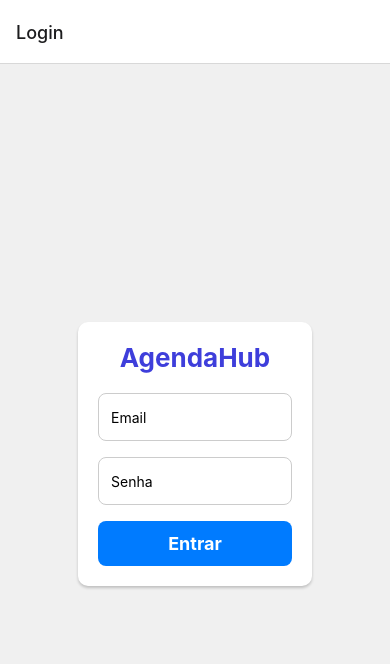
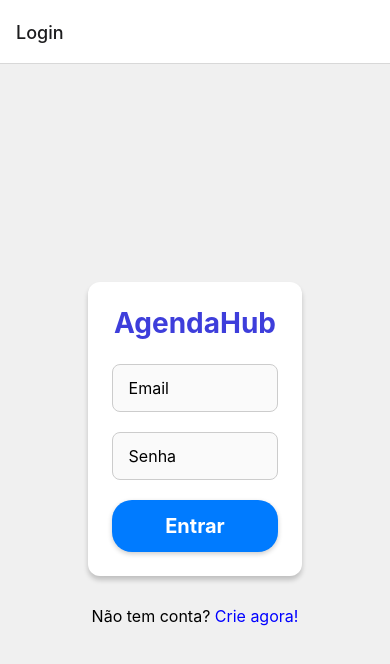
Before and after one commit to agendahub-k2/agendahub, a React Native app: screen /Login in a window 390 px wide. Shown: the top 664 px of the page. Built offline with nearby package versions, Linux system fonts and the light colour scheme.

Commit message:
criando tela de cadastro e login

```diff
--- a/App.js
+++ b/App.js
@@ -3,58 +3,55 @@ import { ActivityIndicator, View } from 'react-native';
 import AsyncStorage from '@react-native-async-storage/async-storage';
 import { NavigationContainer } from '@react-navigation/native';
 import { createStackNavigator } from '@react-navigation/stack';
-import Login from './components/Login';
-import Home from './components/Home'; // Verifique o nome correto dos componentes
+import Login from './src/components/Login';
+import Home from './src/components/Home';
+import styles from './src/styles/styles';
 
 const Stack = createStackNavigator();
 
 export default function App() {
-  const [isAuthenticated, setIsAuthenticated] = useState(null); // Estado para controle de autenticação
-  const [loading, setLoading] = useState(true); // Estado de loading
+  const [isAuthenticated, setIsAuthenticated] = useState(null);
+  const [loading, setLoading] = useState(true);
 
   useEffect(() => {
     const checkAuthentication = async () => {
       try {
-        // Pegando o token armazenado no AsyncStorage
         const token = await AsyncStorage.getItem('userToken');
         console.log('token: ' + token);
 
         if (token) {
-          // Fazendo a requisição com o token recuperado
           const response = await fetch('http://localhost:8080/user/authenticate', {
             method: 'GET',
             headers: {
-              'Authorization': `Bearer ${token}`, // Passando o token no cabeçalho
+              'Authorization': `Bearer ${token}`,
             },
           });
 
           if (response.ok) {
-            setIsAuthenticated(true); // Usuário está autenticado
+            setIsAuthenticated(true);
           } else {
-            setIsAuthenticated(false); // Usuário não está autenticado
+            setIsAuthenticated(false);
           }
         } else {
-          setIsAuthenticated(false); // Se não tiver token, não está autenticado
+          setIsAuthenticated(false);
         }
       } catch (error) {
         console.error('Erro ao verificar autenticação:', error);
-        setIsAuthenticated(false); // Se houver erro, considerar como não autenticado
+        setIsAuthenticated(false);
       } finally {
-        setLoading(false); // Remover loading após verificar
+        setLoading(false);
       }
     };
-
     checkAuthentication();
   }, []);
 
   if (loading) {
     return (
-      <View style={{ flex: 1, justifyContent: 'center', alignItems: 'center' }}>
-        <ActivityIndicator size="large" color="#007BFF" /> {/* Indicador de carregamento */}
+      <View style={styles.container}>
+        <ActivityIndicator size="large" color="#007BFF" />
       </View>
     );
   }
-
   return (
     <NavigationContainer>
       <Stack.Navigator>
--- /dev/null
+++ b/src/components/Home.js
@@ -0,0 +1,13 @@
+import React from 'react';
+import { Text, View } from 'react-native';
+import styles from '../styles/HomeStyles.js';
+
+const Home = () => {
+  return (
+    <View style={styles.container}>
+      <Text style={styles.text}>Logado</Text>
+    </View>
+  );
+};
+
+export default Home;
--- a/components/Login.js
+++ b/src/components/Login.js
@@ -1,6 +1,5 @@
 import React, { useState } from 'react';
 import {
-  StyleSheet,
   Text,
   View,
   TextInput,
@@ -11,32 +10,30 @@ import {
 } from 'react-native';
 import axios from 'axios';
 import AsyncStorage from '@react-native-async-storage/async-storage';
+import styles from '../styles/LoginStyles.js';
 
-export default function Login() {
+export default function Login({ navigation }) {
   const [email, setEmail] = useState('');
   const [password, setPassword] = useState('');
   const [showAlert, setShowAlert] = useState(false);
+  const [message, setMessage] = useState('');
 
   const handleLogin = async () => {
-
-    Alert.alert('Testando Alert', 'Este é um teste');
     if (email.trim() === '' || password.trim() === '') {
       setShowAlert(true);
       return;
     }
 
     const userData = {
-      email: email,
-      password: password,
+      email,
+      password,
     };
 
     try {
       const response = await axios.post('http://localhost:8080/user/login', userData);
-      const token = response.data.token; // Supondo que o token está na propriedade 'token'
+      const token = response.data.token;
 
-      // Salvar o token usando AsyncStorage
       await AsyncStorage.setItem('userToken', token);
-
       navigation.replace('Home');
     } catch (error) {
       Alert.alert('Erro', 'Email ou senha inválidos');
@@ -69,7 +66,6 @@ export default function Login() {
           <Text style={styles.buttonText}>Entrar</Text>
         </TouchableOpacity>
 
-        {/* Alerta customizado para Web */}
         {Platform.OS === 'web' && (
           <Modal
             transparent={true}
@@ -88,75 +84,19 @@ export default function Login() {
           </Modal>
         )}
       </View>
+
+      <View style={styles.footer}>
+        {message ? <Text style={styles.textButton}>{message}</Text> : null}
+        <Text style={styles.textButton}>
+          Não tem conta?
+          <Text
+            style={styles.createAccountButton}
+            onPress={() => navigation.navigate('Register')}
+          >
+            {''} Crie agora!
+          </Text>
+        </Text>
+      </View>
     </View>
   );
 }
-
-const styles = StyleSheet.create({
-  container: {
-    flex: 1,
-    justifyContent: 'center',
-    alignItems: 'center',
-    backgroundColor: '#f0f0f0',
-  },
-  formContainer: {
-    width: '100%',
-    maxWidth: Platform.OS === 'web' ? '60%' : '50%', // Ajusta tamanho no Web e Mobile
-    backgroundColor: '#fff',
-    padding: 20,
-    borderRadius: 10,
-    elevation: 5, // Sombra no Android
-    shadowColor: '#000', // Sombra no iOS
-    shadowOffset: { width: 0, height: 2 },
-    shadowOpacity: 0.2,
-    shadowRadius: 3,
-  },
-  title: {
-    fontSize: 26,
-    fontWeight: 'bold',
-    color: 'rgb(62, 62, 219)',
-    marginBottom: 20,
-    textAlign: 'center',
-  },
-  input: {
-    height: 48,
-    borderColor: '#ccc',
-    borderWidth: 1,
-    marginBottom: 16,
-    paddingHorizontal: 12,
-    borderRadius: 8,
-    width: '100%',
-  },
-  button: {
-    backgroundColor: '#007BFF',
-    paddingVertical: 12,
-    borderRadius: 8,
-    alignItems: 'center',
-  },
-  buttonText: {
-    color: 'white',
-    fontSize: 18,
-    fontWeight: 'bold',
-  },
-  alertContainer: {
-    flex: 1,
-    justifyContent: 'center',
-    alignItems: 'center',
-    backgroundColor: 'rgba(0, 0, 0, 0.5)',
-  },
-  alertBox: {
-    width: Platform.OS === 'web' ? '20%' : '80%',
-    padding: 20,
-    backgroundColor: 'white',
-    borderRadius: 10,
-    alignItems: 'center',
-  },
-  alertText: {
-    fontSize: 18,
-    marginBottom: 20,
-  },
-  closeButton: {
-    fontSize: 16,
-    color: '#007BFF',
-  },
-});
--- /dev/null
+++ b/src/components/index.js
@@ -0,0 +1,5 @@
+import { registerRootComponent } from 'expo';
+import App from '../../App';
+
+// registerRootComponent é necessário para a aplicação Expo
+registerRootComponent(App);
--- a/components/Home.js
+++ b/src/styles/HomeStyles.js
@@ -1,13 +1,4 @@
-import React from 'react';
-import { StyleSheet, Text, View } from 'react-native';
-
-const Home = () => {
-  return (
-    <View style={styles.container}>
-      <Text style={styles.text}>Logado</Text>
-    </View>
-  );
-};
+import { StyleSheet } from 'react-native';
 
 const styles = StyleSheet.create({
   container: {
@@ -23,4 +14,4 @@ const styles = StyleSheet.create({
   },
 });
 
-export default Home;
+export default styles;
--- /dev/null
+++ b/src/styles/LoginStyles.js
@@ -0,0 +1,93 @@
+import { StyleSheet, Platform } from 'react-native';
+
+const styles = StyleSheet.create({
+  container: {
+    flex: 1,
+    justifyContent: 'center',
+    alignItems: 'center',
+    backgroundColor: '#f0f0f0',
+    padding: 16,
+  },
+  formContainer: {
+    width: '100%',
+    maxWidth: Platform.OS === 'web' ? '60%' : '90%',
+    backgroundColor: '#fff',
+    padding: 24,
+    borderRadius: 12,
+    elevation: 5,
+    shadowColor: '#000',
+    shadowOffset: { width: 0, height: 4 },
+    shadowOpacity: 0.2,
+    shadowRadius: 5,
+    marginBottom: 20,
+  },
+  title: {
+    fontSize: 28,
+    fontWeight: 'bold',
+    color: 'rgb(62, 62, 219)',
+    marginBottom: 24,
+    textAlign: 'center',
+  },
+  input: {
+    height: 48,
+    borderColor: '#ccc',
+    borderWidth: 1,
+    marginBottom: 20,
+    paddingHorizontal: 16,
+    borderRadius: 8,
+    width: '100%',
+    fontSize: 16,
+    backgroundColor: '#fafafa',
+  },
+  button: {
+    backgroundColor: '#007BFF',
+    paddingVertical: 14,
+    borderRadius: 20,
+    alignItems: 'center',
+    elevation: 3,
+    shadowColor: '#000',
+    shadowOffset: { width: 0, height: 2 },
+    shadowOpacity: 0.2,
+    shadowRadius: 5,
+  },
+  buttonText: {
+    color: 'white',
+    fontSize: 20,
+    fontWeight: 'bold',
+  },
+  alertContainer: {
+    flex: 1,
+    justifyContent: 'center',
+    alignItems: 'center',
+    backgroundColor: 'rgba(0, 0, 0, 0.5)',
+    padding: 20,
+  },
+  alertBox: {
+    width: Platform.OS === 'web' ? '30%' : '80%',
+    padding: 24,
+    backgroundColor: 'white',
+    borderRadius: 12,
+    alignItems: 'center',
+    elevation: 5,
+  },
+  alertText: {
+    fontSize: 20,
+    marginBottom: 24,
+    textAlign: 'center',
+  },
+  closeButton: {
+    fontSize: 18,
+    color: '#007BFF',
+    fontWeight: 'bold',
+  },
+  createAccountButton: {
+    fontSize: 16,
+    color: 'blue',
+  }, textButton: {
+    fontSize: 16,
+    color: 'black',
+    marginTop: 10,
+  },
+});
+
+export default styles;
--- /dev/null
+++ b/src/styles/styles.js
@@ -0,0 +1,16 @@
+import { StyleSheet } from 'react-native';
+
+const styles = StyleSheet.create({
+  container: {
+    flex: 1,
+    justifyContent: 'center',
+    alignItems: 'center',
+    backgroundColor: '#f0f0f0',
+  },
+  loadingIndicator: {
+    size: 'large',
+    color: '#007BFF',
+  },
+});
+
+export default styles;
```
Also changed, not shown: package.json (+4 -4 lines), 1 other file (tests, documents, lock files or other folders).
